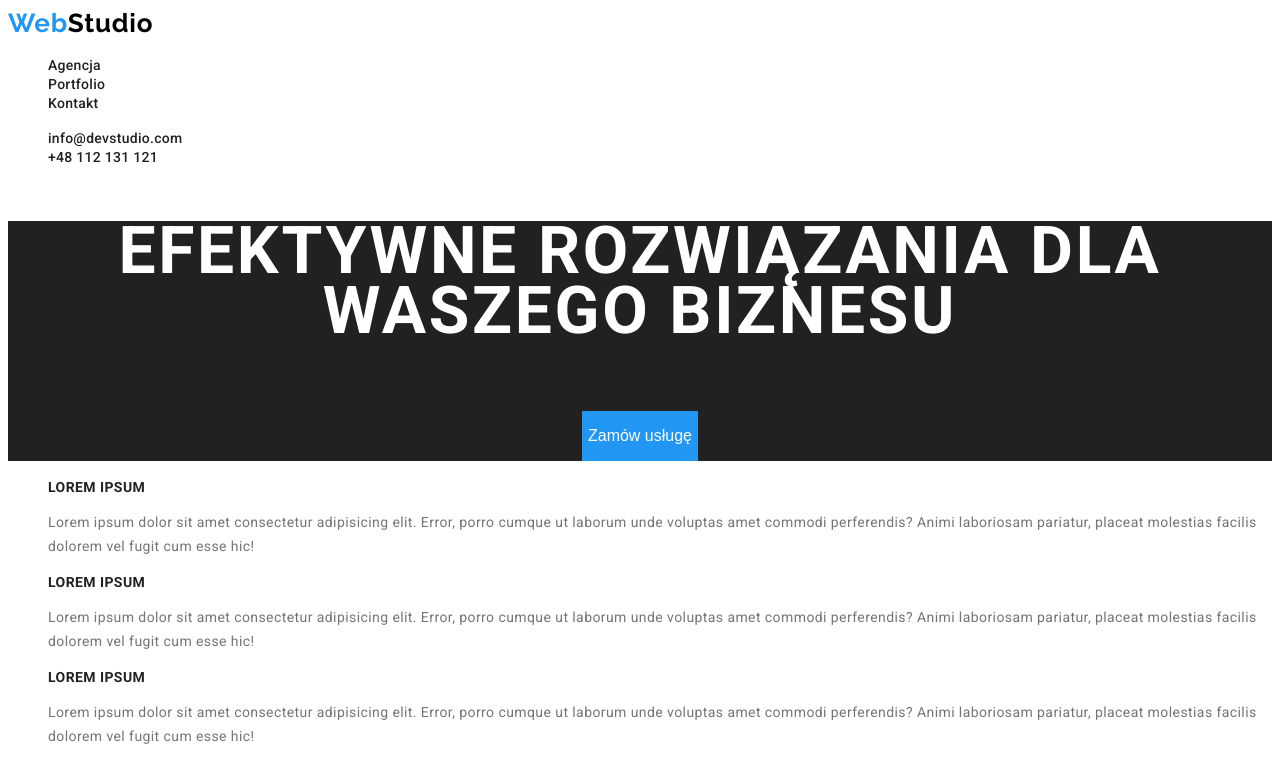
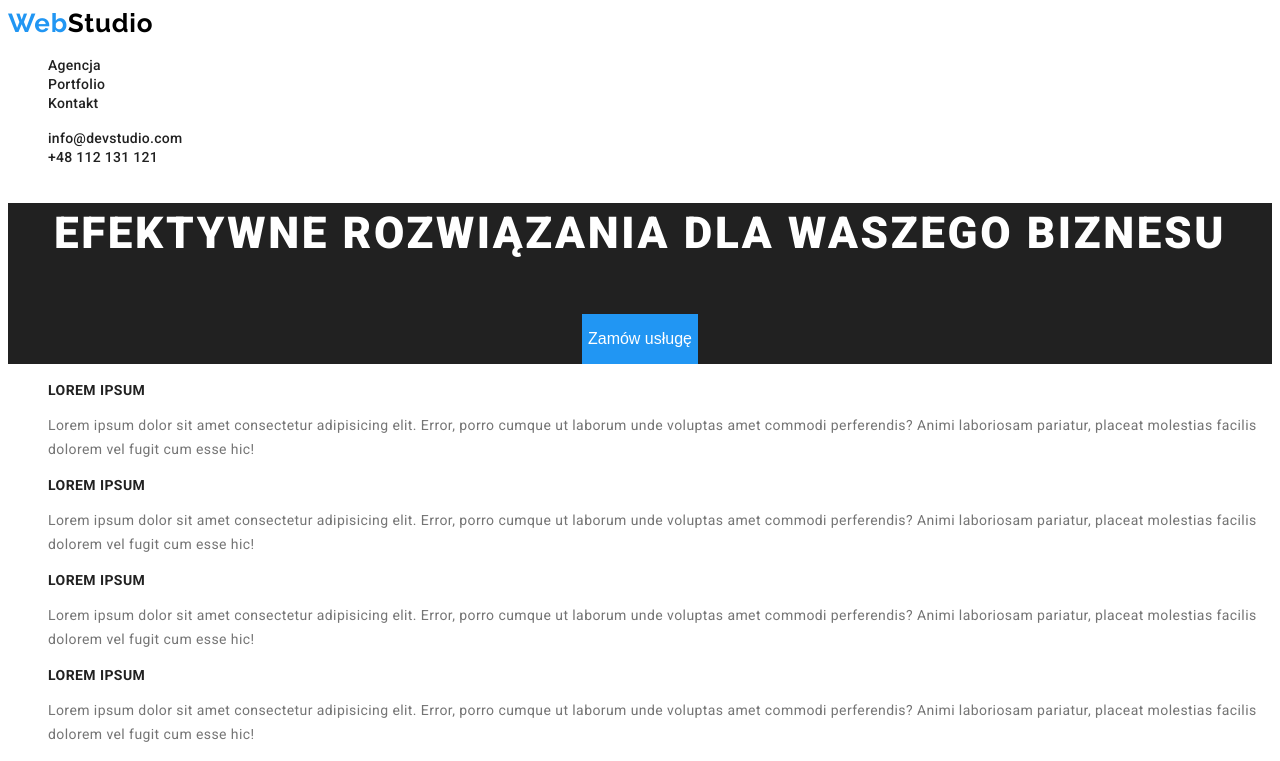
Before and after one commit to szmygiel/goit-markup-hw-02, a plain HTML site: page index.html in a window 1280 px wide. Shown: the top 761 px of the page. Drawn offline with Linux system fonts and the light colour scheme.

Commit message:
improvments

```diff
--- a/index.html
+++ b/index.html
@@ -14,6 +14,7 @@
     />
   </head>
   <body>
+    <div>
     <header>
       <nav>
         <a class="logo" href="index.html" target="_blank" rel="noreferrer noopener">
@@ -40,7 +41,7 @@
 
     <main>
       <section class="main-header">
-        <h1>EFEKTYWNE ROZWIĄZANIA DLA WASZEGO BIZNESU</h1>
+        <h1 class="main-header">EFEKTYWNE ROZWIĄZANIA DLA WASZEGO BIZNESU</h1>
         <button type="button" class="button-header">Zamów usługę</button>
       </section>
 
```
